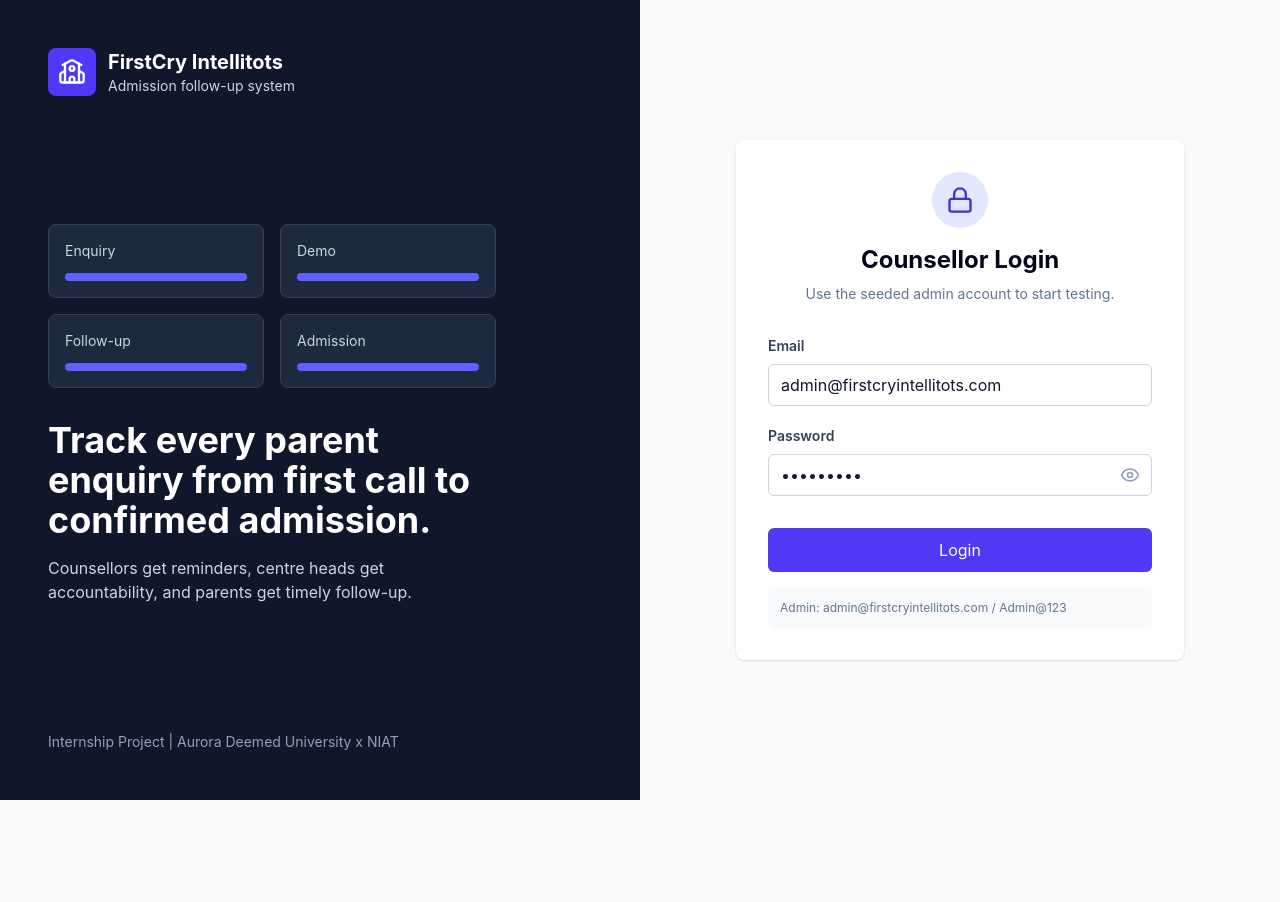
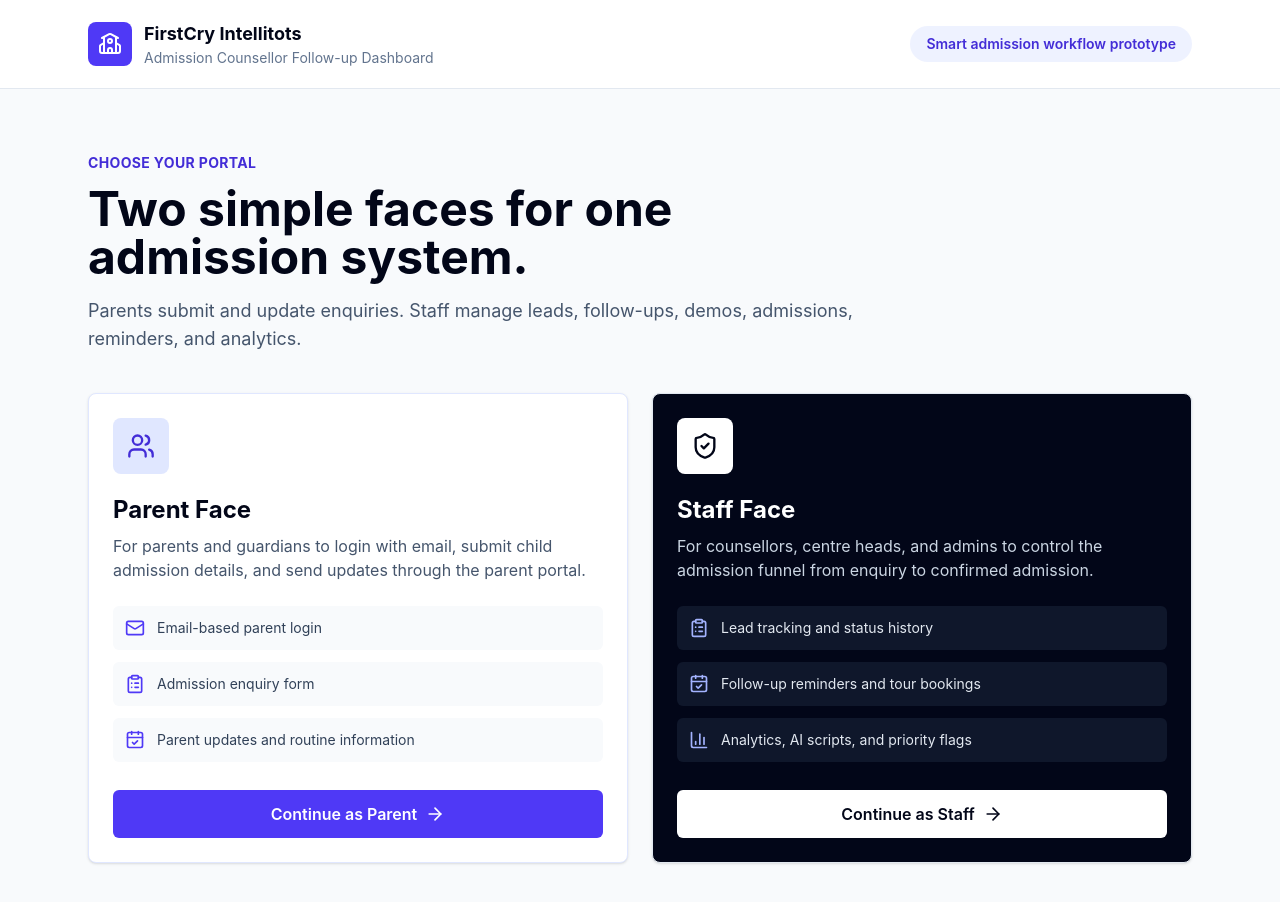
Before and after one commit to kpavankumar01437/admission-counsellor-followup-dashboard, a React app in the folder frontend/: page / in a window 1280 px wide. Before the commit this address led to /login. Shown: the top 902 px of the page. Before the commit the page ends 800 px from the top, so only its background shows below. Built offline with nearby package versions, Linux system fonts and the light colour scheme; no server answers; the HTML template or start-up script is replaced by a standard one.

Commit message:
feat: add parent and staff portal selector

```diff
--- a/frontend/src/App.jsx
+++ b/frontend/src/App.jsx
@@ -4,6 +4,7 @@
 import TopBar from "./components/Layout/TopBar";
 import LoadingSpinner from "./components/Common/LoadingSpinner";
 import { useAuth } from "./context/AuthContext";
+import PortalChoice from "./pages/PortalChoice";
 import Login from "./pages/Login";
 import ParentLogin from "./pages/ParentLogin";
 import Dashboard from "./pages/Dashboard";
@@ -85,6 +86,7 @@
 const App = () => {
   return (
     <Routes>
+      <Route path="/" element={<PortalChoice />} />
       <Route path="/login" element={<Login />} />
       <Route path="/parent-login" element={<ParentLogin />} />
       <Route element={<ParentRoute />}>
@@ -93,7 +95,6 @@
       </Route>
       <Route element={<ProtectedRoute />}>
         <Route element={<AppLayout />}>
-          <Route path="/" element={<Navigate to="/dashboard" replace />} />
           <Route path="/dashboard" element={<Dashboard />} />
           <Route path="/leads" element={<Leads />} />
           <Route path="/leads/:id" element={<LeadDetail />} />
@@ -106,7 +107,7 @@
           </Route>
         </Route>
       </Route>
-      <Route path="*" element={<Navigate to="/dashboard" replace />} />
+      <Route path="*" element={<Navigate to="/" replace />} />
     </Routes>
   );
 };
--- a/frontend/src/pages/Login.jsx
+++ b/frontend/src/pages/Login.jsx
@@ -1,5 +1,5 @@
 import { useState } from "react";
-import { Navigate, useNavigate } from "react-router-dom";
+import { Link, Navigate, useNavigate } from "react-router-dom";
 import toast from "react-hot-toast";
 import { Eye, EyeOff, Lock, School } from "lucide-react";
 import { useAuth } from "../context/AuthContext";
@@ -119,6 +119,15 @@
           <p className="mt-4 rounded-md bg-slate-50 p-3 text-xs text-slate-500">
             Admin: admin@firstcryintellitots.com / Admin@123
           </p>
+
+          <div className="mt-5 flex items-center justify-between text-sm">
+            <Link to="/" className="font-semibold text-slate-500 hover:text-slate-700">
+              Choose portal
+            </Link>
+            <Link to="/parent-login" className="font-semibold text-indigo-700 hover:text-indigo-800">
+              Parent login
+            </Link>
+          </div>
         </form>
       </section>
     </div>
--- a/frontend/src/pages/ParentLogin.jsx
+++ b/frontend/src/pages/ParentLogin.jsx
@@ -147,9 +147,15 @@
           </button>
 
           <div className="mt-5 flex items-center justify-between text-sm">
+            <Link to="/" className="font-semibold text-slate-500 hover:text-slate-700">
+              Choose portal
+            </Link>
             <Link to="/login" className="font-semibold text-indigo-700 hover:text-indigo-800">
               Staff login
             </Link>
+          </div>
+
+          <div className="mt-3 flex justify-end text-sm">
             <button
               type="button"
               onClick={() => {
--- /dev/null
+++ b/frontend/src/pages/PortalChoice.jsx
@@ -0,0 +1,107 @@
+import { Link } from "react-router-dom";
+import { ArrowRight, BarChart3, CalendarCheck, ClipboardList, Mail, School, ShieldCheck, Users } from "lucide-react";
+
+const PortalChoice = () => {
+  return (
+    <div className="min-h-screen bg-slate-50">
+      <header className="border-b border-slate-200 bg-white">
+        <div className="mx-auto flex max-w-6xl items-center justify-between px-6 py-5">
+          <div className="flex items-center gap-3">
+            <div className="flex h-11 w-11 items-center justify-center rounded-lg bg-indigo-600 text-white">
+              <School className="h-6 w-6" />
+            </div>
+            <div>
+              <p className="text-lg font-bold text-slate-950">FirstCry Intellitots</p>
+              <p className="text-sm text-slate-500">Admission Counsellor Follow-up Dashboard</p>
+            </div>
+          </div>
+          <p className="hidden rounded-full bg-indigo-50 px-4 py-2 text-sm font-semibold text-indigo-700 sm:block">
+            Smart admission workflow prototype
+          </p>
+        </div>
+      </header>
+
+      <main className="mx-auto max-w-6xl px-6 py-10 lg:py-16">
+        <section className="mb-10 max-w-3xl">
+          <p className="text-sm font-bold uppercase tracking-wide text-indigo-700">Choose your portal</p>
+          <h1 className="mt-3 text-4xl font-bold text-slate-950 lg:text-5xl">
+            Two simple faces for one admission system.
+          </h1>
+          <p className="mt-4 text-lg text-slate-600">
+            Parents submit and update enquiries. Staff manage leads, follow-ups, demos, admissions, reminders, and analytics.
+          </p>
+        </section>
+
+        <section className="grid gap-6 lg:grid-cols-2">
+          <div className="rounded-lg border border-indigo-100 bg-white p-6 shadow-sm">
+            <div className="flex h-14 w-14 items-center justify-center rounded-lg bg-indigo-100 text-indigo-700">
+              <Users className="h-7 w-7" />
+            </div>
+            <h2 className="mt-5 text-2xl font-bold text-slate-950">Parent Face</h2>
+            <p className="mt-2 text-slate-600">
+              For parents and guardians to login with email, submit child admission details, and send updates through the parent portal.
+            </p>
+
+            <div className="mt-6 grid gap-3 text-sm text-slate-700">
+              <div className="flex items-center gap-3 rounded-md bg-slate-50 p-3">
+                <Mail className="h-5 w-5 text-indigo-600" />
+                Email-based parent login
+              </div>
+              <div className="flex items-center gap-3 rounded-md bg-slate-50 p-3">
+                <ClipboardList className="h-5 w-5 text-indigo-600" />
+                Admission enquiry form
+              </div>
+              <div className="flex items-center gap-3 rounded-md bg-slate-50 p-3">
+                <CalendarCheck className="h-5 w-5 text-indigo-600" />
+                Parent updates and routine information
+              </div>
+            </div>
+
+            <Link
+              to="/parent-login"
+              className="mt-7 inline-flex w-full items-center justify-center gap-2 rounded-md bg-indigo-600 px-4 py-3 font-semibold text-white hover:bg-indigo-700"
+            >
+              Continue as Parent
+              <ArrowRight className="h-5 w-5" />
+            </Link>
+          </div>
+
+          <div className="rounded-lg border border-slate-200 bg-slate-950 p-6 text-white shadow-sm">
+            <div className="flex h-14 w-14 items-center justify-center rounded-lg bg-white text-slate-950">
+              <ShieldCheck className="h-7 w-7" />
+            </div>
+            <h2 className="mt-5 text-2xl font-bold">Staff Face</h2>
+            <p className="mt-2 text-slate-300">
+              For counsellors, centre heads, and admins to control the admission funnel from enquiry to confirmed admission.
+            </p>
+
+            <div className="mt-6 grid gap-3 text-sm text-slate-200">
+              <div className="flex items-center gap-3 rounded-md bg-slate-900 p-3">
+                <ClipboardList className="h-5 w-5 text-indigo-300" />
+                Lead tracking and status history
+              </div>
+              <div className="flex items-center gap-3 rounded-md bg-slate-900 p-3">
+                <CalendarCheck className="h-5 w-5 text-indigo-300" />
+                Follow-up reminders and tour bookings
+              </div>
+              <div className="flex items-center gap-3 rounded-md bg-slate-900 p-3">
+                <BarChart3 className="h-5 w-5 text-indigo-300" />
+                Analytics, AI scripts, and priority flags
+              </div>
+            </div>
+
+            <Link
+              to="/login"
+              className="mt-7 inline-flex w-full items-center justify-center gap-2 rounded-md bg-white px-4 py-3 font-semibold text-slate-950 hover:bg-slate-100"
+            >
+              Continue as Staff
+              <ArrowRight className="h-5 w-5" />
+            </Link>
+          </div>
+        </section>
+      </main>
+    </div>
+  );
+};
+
+export default PortalChoice;
```
